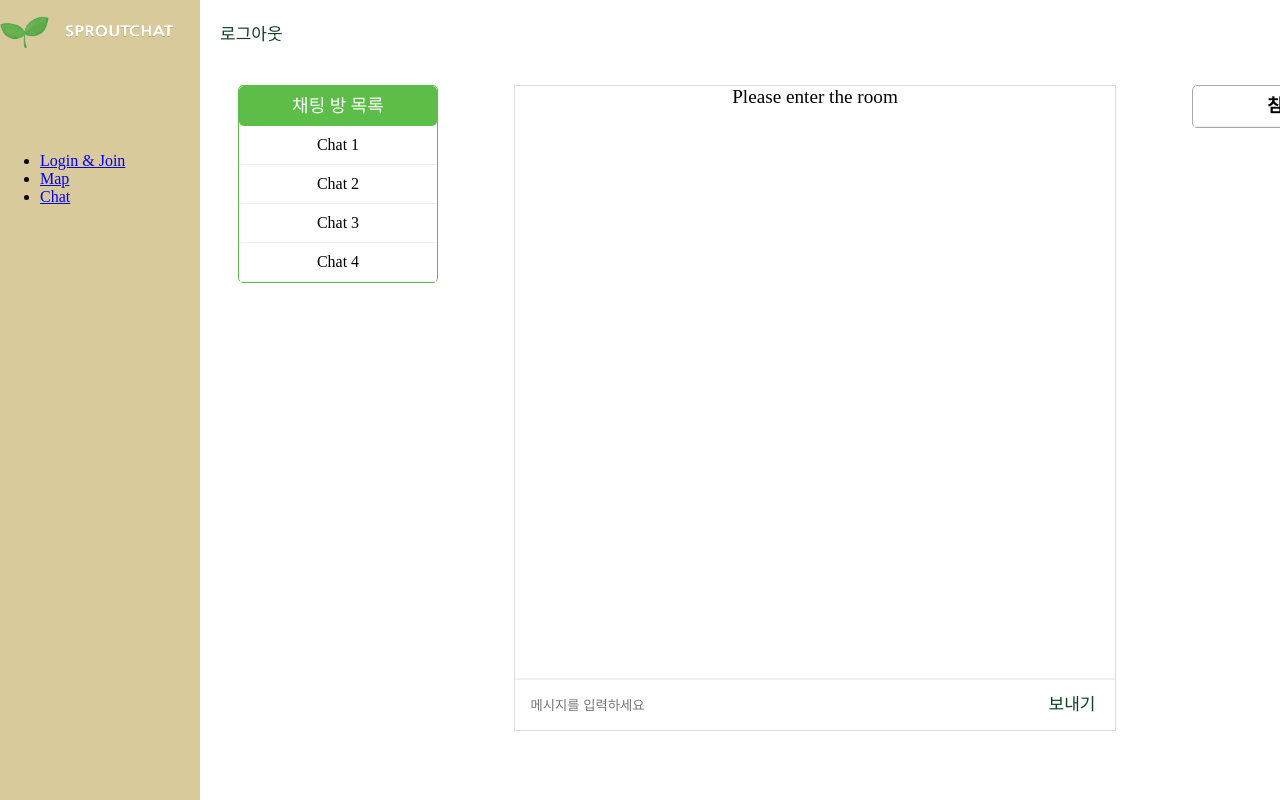
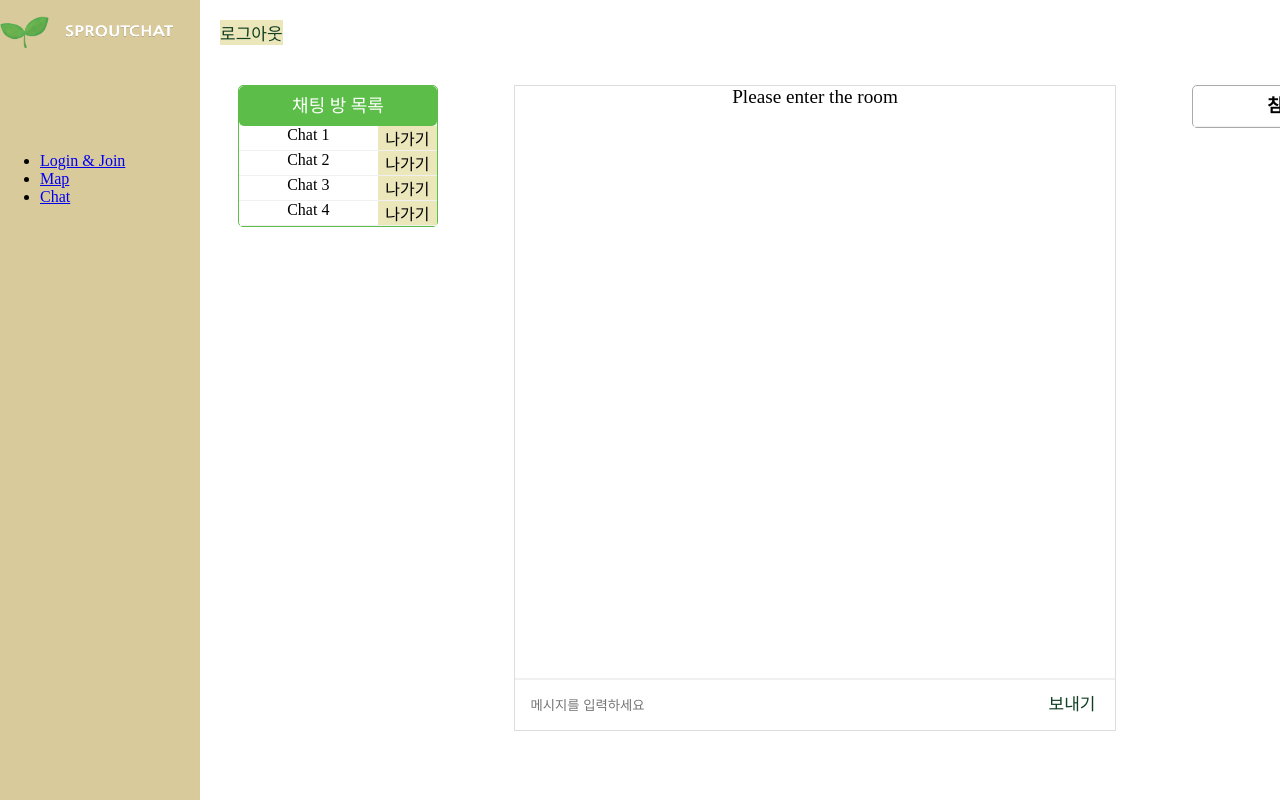
Before and after one commit to sn-spotchat/sproutchat, a React (Create React App) app: page /chat in a window 1280 px wide. Built offline with nearby package versions, Linux system fonts and the light colour scheme.

Commit message:
Add 'go out' buttons

```diff
--- a/src/chat/Chatting.tsx
+++ b/src/chat/Chatting.tsx
@@ -29,7 +29,7 @@ const ChatForm: FC<{
   return (
     <body>
       <nav>
-        <div>
+        <div id="logoutHeader">
         <span id="logoutBtn" onClick={() => {history.push('/home')}}>
           로그아웃
         </span>
@@ -41,10 +41,22 @@ const ChatForm: FC<{
           <div id="roomList">
             <div id="roomHeader">채팅 방 목록</div>
             <div id="roomSelect">
+              <div className="roomName">
                 <div className="roomEl active" data-id="1">Chat 1</div>
+                <div id="out">나가기</div>
+              </div>
+              <div className="roomName">
                 <div className="roomEl" data-id="2">Chat 2</div>
+                <div id="out">나가기</div>
+              </div>
+              <div className="roomName">
                 <div className="roomEl" data-id="3">Chat 3</div>
+                <div id="out">나가기</div>
+                </div>
+              <div className="roomName">
                 <div className="roomEl" data-id="4">Chat 4</div>
+                <div id="out">나가기</div>
+              </div>
             </div>
           </div>
         </div>
--- a/src/chat/styles.css
+++ b/src/chat/styles.css
@@ -59,6 +59,9 @@
   margin: 10%;
 }
 
+#logoutHeader {
+  background-color: rgb(235, 231, 187);
+}
 
 #logoutBtn{
   width: 10%;
@@ -90,6 +93,7 @@ nav{
   border-radius: 5px;
 }
 
+
 #roomHeader {
   background-color: rgb(92, 190, 72);
   color: #fff;
@@ -100,10 +104,23 @@ nav{
   border-radius: 5px;
 }
 
+#out {
+  background-color: rgb(235, 231, 187);
+  text-align: center;
+  border-bottom: 1px solid #f0f0f0;
+  width: 30%;
+  cursor: pointer;
+}
+
+.roomName {
+  display: flex;
+  flex-direction: row;
+}
+
 .roomEl {
   text-align: center;
   border-bottom: 1px solid #f0f0f0;
-  padding: 10px 0px;
+  width: 70%;
   cursor: pointer;
 }
 
```
Lines whose indentation alone changed are shown as unchanged.
